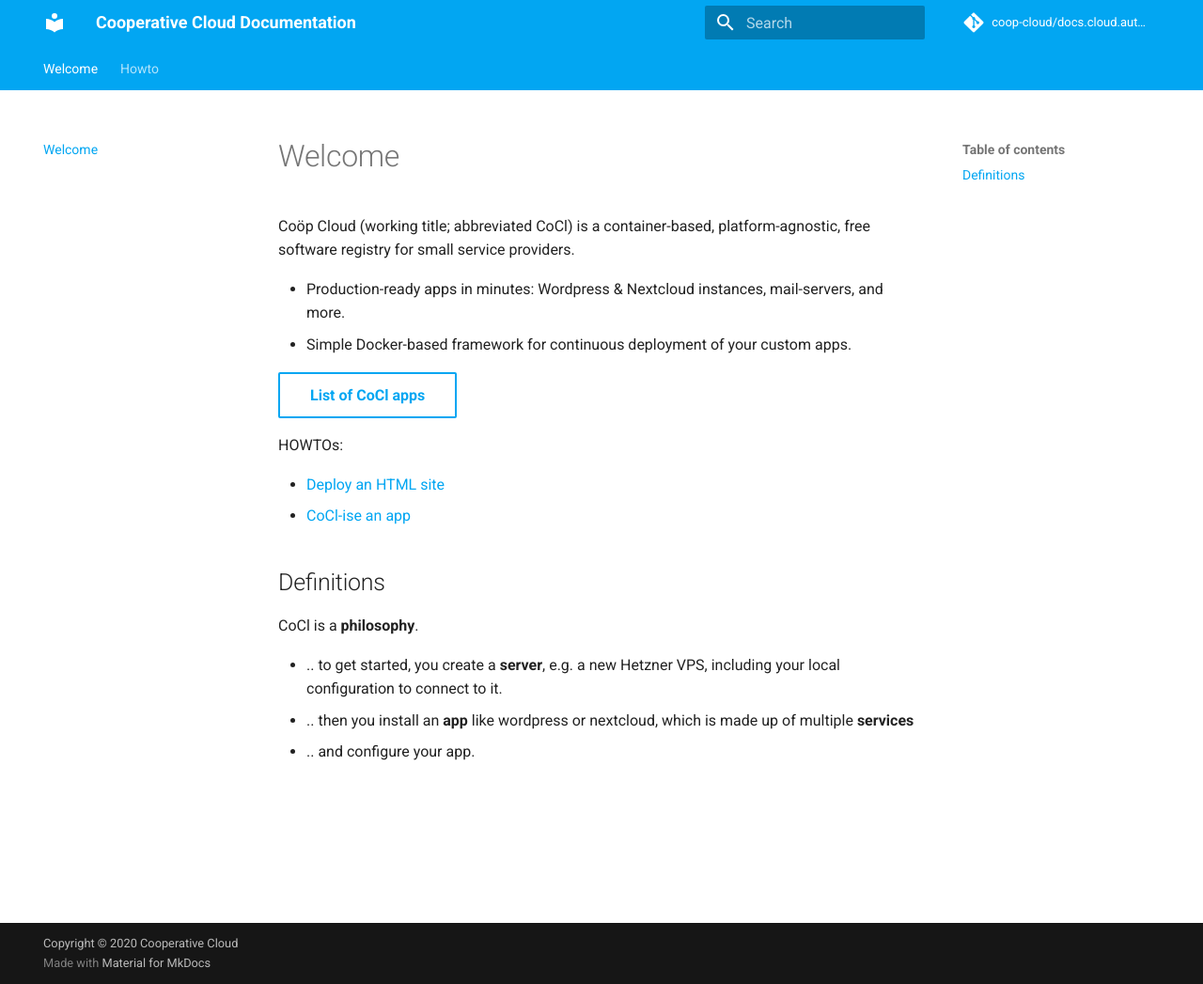
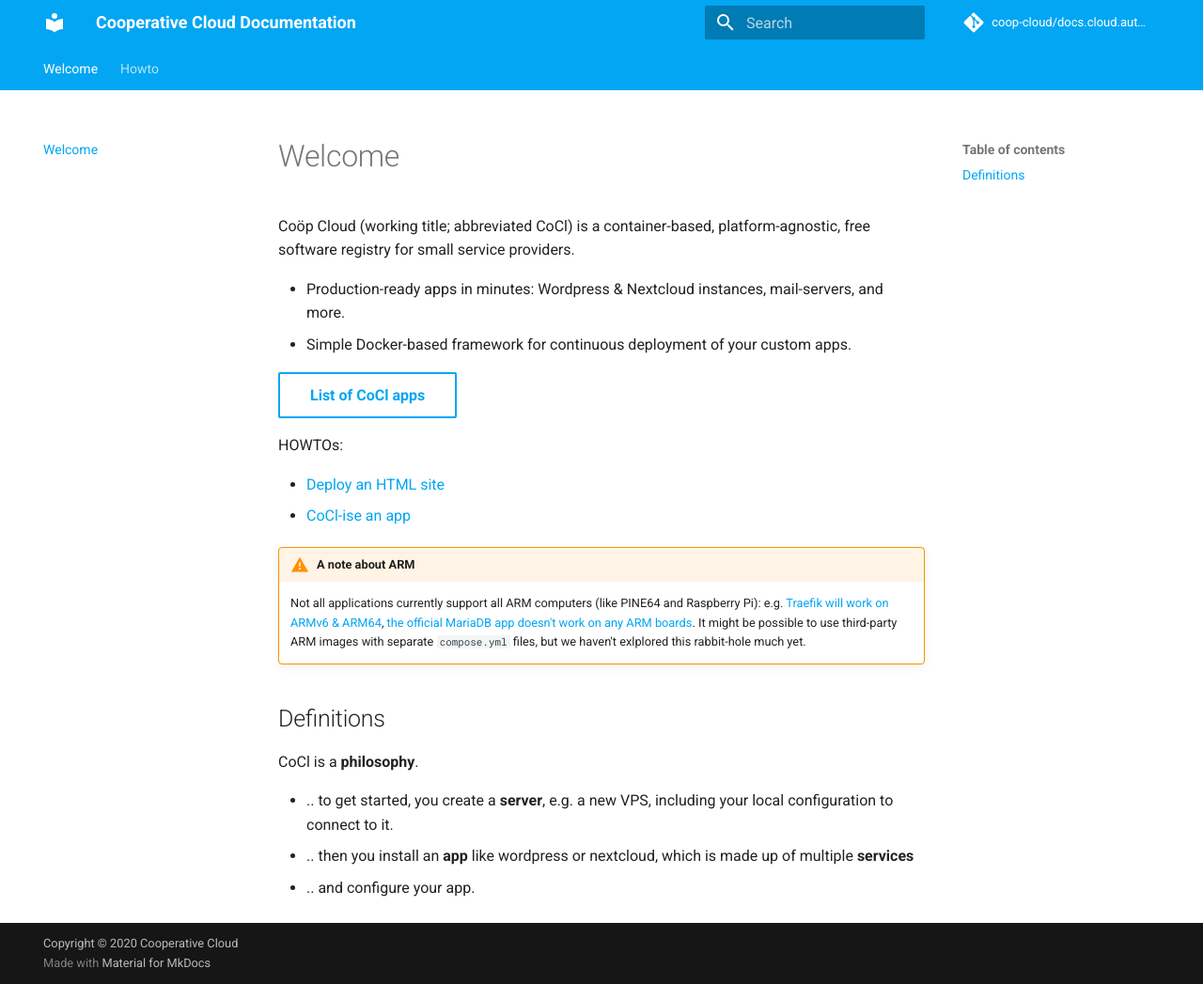
Before and after one commit to mayel/docs.coopcloud.tech, an MkDocs documentation site: the page built from docs/index.md, in a window 1280 px wide and 1047 px high. Shown: the whole window at 94% size. Built offline with MkDocs 1.6.1 and Material for MkDocs 9.7.7, drawn with Linux system fonts in a browser that asks for light colours.

Commit message:
Add a warning about ARM, de-brand
Closes coop-cloud/organising#25

```diff
--- a/docs/index.md
+++ b/docs/index.md
@@ -15,11 +15,21 @@
  - [Deploy an HTML site](howto/html-website.md)
  - [CoCl-ise an app](howto/convert-app.md)
 
+!!! warning "A note about ARM"
+    Not all applications currently support all ARM computers (like PINE64 and
+    Raspberry Pi): e.g. [Traefik will work on ARMv6 & ARM64][traefik], [the
+    official MariaDB app doesn't work on any ARM boards][mariadb]. It might be possible
+    to use third-party ARM images with separate `compose.yml` files, but we
+    haven't exlplored this rabbit-hole much yet.
+
 ## Definitions
 
 CoCl is a **philosophy**.
 
- - .. to get started, you create a **server**, e.g. a new Hetzner VPS, including
+ - .. to get started, you create a **server**, e.g. a new VPS, including
    your local configuration to connect to it.
  - .. then you install an **app** like wordpress or nextcloud, which is made up of multiple **services**
  - .. and configure your app.
+
+[traefik]: https://hub.docker.com/_/traefik?tab=tags
+[mariadb]: https://hub.docker.com/_/mariadb?tab=tags
```
